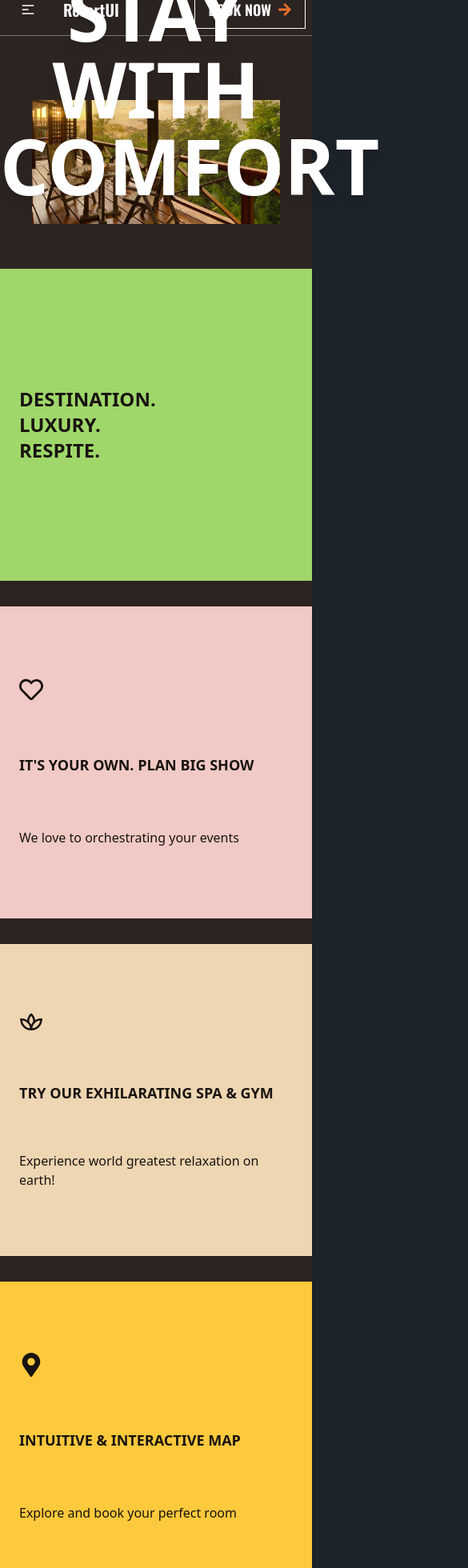
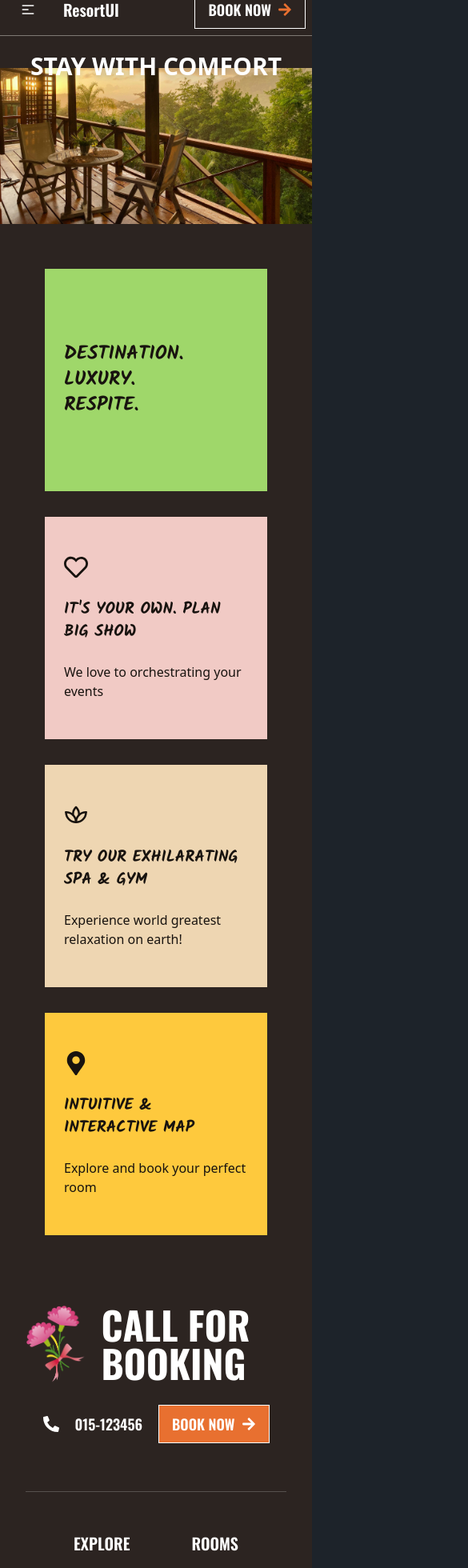
Before and after one commit to KaushalKishorMishra/resort-management-system, a React (Vite) app in the folder frontend/: page / in a window 390 px wide. Shown: the part 20-1980 px from the top of the page at 80% size, 585 px wide, since content can reach past the window. Built offline with nearby package versions, Linux system fonts and the light colour scheme; a web font is replaced by a local one.

Commit message:
feat: make layout responsive and extend tailwindcss

```diff
--- a/frontend/src/components/Footer.tsx
+++ b/frontend/src/components/Footer.tsx
@@ -6,13 +6,13 @@ const Footer: React.FC = () => {
 	return (
 		<>
 			<div className="bg-custom-bg-dark">
-				<footer className="footer p-10 text-white font-ostwald container mx-auto flex flex-col">
-					<div className="flex justify-between items-center w-full">
+				<footer className="footer p-8 text-white font-ostwald md:container flex flex-col">
+					<div className="flex flex-col md:flex-row justify-between items-center w-full">
 						<div className="flex items-center gap-5">
 							<img src="../../public/carnation-flower.png" alt="carnation flowers" className="h-24" />
 							<p className="font-bold text-5xl">CALL FOR BOOKING</p>
 						</div>
-						<div className="flex items-center gap-5">
+						<div className="flex items-center gap-5 my-5">
 							<FaPhoneAlt size={20} />
 							<p className="font-semibold text-lg">015-123456</p>
 							<Link
@@ -24,24 +24,28 @@ const Footer: React.FC = () => {
 						</div>
 					</div>
 					<div className="line border-b border-white border-opacity-20 w-full"></div>
-					<div className="w-full flex justify-evenly font-ostwald">
+					<div className="w-full flex flex-col md:flex-row justify-evenly items-center font-ostwald">
+						<span className="flex w-full justify-evenly">
 							<Link to="/explore" className="btn btn-ghost text-xl">
 								EXPLORE
 							</Link>
 							<Link to="/rooms" className="btn btn-ghost text-xl">
 								ROOMS
 							</Link>
+						</span>
 						<p className="text-4xl">ResortUI</p>
+						<span className="flex w-full justify-evenly">
 							<Link to="/about" className="btn btn-ghost text-xl">
 								ABOUT
 							</Link>
 							<Link to="/activities" className="btn btn-ghost text-xl">
 								ACTIVITIES
 							</Link>
+						</span>
 					</div>
 					<div className="line border-b border-white border-opacity-20 w-full relative">
 						<p
-							className="absolute text-white top-0 left-[50%] font-sans bg-custom-bg-dark"
+							className="absolute text-white top-0 left-[50%] font-sans bg-custom-bg-dark text-xs md:text-sm text-center min-w-max"
 							style={{
 								transform: "translate(-50%, -50%)",
 							}}
--- a/frontend/src/components/Navbar.tsx
+++ b/frontend/src/components/Navbar.tsx
@@ -6,7 +6,7 @@ const Navbar: React.FC = () => {
 	return (
 		<>
 			<div className="w-full bg-custom-bg-dark">
-				<div className="md:container mx-auto">
+				<div className="md:container">
 					<div className="navbar bg-custom-bg-dark text-white border-b border-custom-bg-light border-opacity-40 font-ostwald">
 						<div className="navbar-start">
 							<div className="dropdown">
--- a/frontend/src/components/home/Hero.tsx
+++ b/frontend/src/components/home/Hero.tsx
@@ -6,8 +6,8 @@ const Hero: React.FC = () => {
 	return (
 		<>
 			<div className="bg-custom-bg-dark">
-				<div className="md:container mx-auto pt-20">
-					<div className="hero-img w-full relative px-10">
+				<div className="md:container pt-10 md:pt-20">
+					<div className="hero-img w-full relative md:px-10">
 						{/* src: https://unsplash.com/photos/brown-wooden-table-and-chairs-JTUmzXLoqHQ */}
 						<img className="image-full" src="../../../public/2-chairs-in-resort.jpg" alt="Resort image" />
 						<div
@@ -18,31 +18,40 @@ const Hero: React.FC = () => {
 								transform: "translate(0, -55%)",
 							}}
 						>
-							<h1 className="text-white text-8xl font-bold drop-shadow-lg">STAY WITH COMFORT</h1>
+							<h1 className="text-white font-bold drop-shadow-lg min-w-max text-3xl sm:text-6xl md:text-7xl lg:text-8xl">STAY WITH COMFORT</h1>
+							{/* todo make the header always take 100% width */}
+							{/* <h1 className="" style={{
+								whiteSpace: "nowrap",
+								overflow: "hidden",
+								textOverflow: "ellipsis",
+								width: "100%",
+								fontSize: "100%",
+								margin: "0",
+							}}>STAY WITH COMFORT</h1> */}
 						</div>
 					</div>
 
 
 					{/* cards row */}
-					<div className="grid grid-cols-1 sm:grid-cols-2 lg:grid-cols-4 py-14 gap-8 text-[#18130f]">
-						<div className="bg-[#9fd76a] aspect-square p-6 flex flex-col justify-center text-2xl font-bold">
+					<div className="mx-4 grid grid-cols-1 sm:grid-cols-2 lg:grid-cols-4 py-14 px-10 gap-8 text-[#18130f]">
+						<div className="bg-[#9fd76a] aspect-square p-6 flex flex-col justify-center text-2xl font-bold font-kalam">
 							<span>DESTINATION.</span>
 							<span>LUXURY.</span>
 							<span>RESPITE.</span>
 						</div>
 						<div className="bg-[#f1cac5] aspect-square p-6 flex flex-col justify-evenly">
 							<FaRegHeart size={30} />
-							<p className="font-bold text-lg">IT'S YOUR OWN. PLAN BIG SHOW</p>
+							<p className="font-bold text-xl font-kalam">IT'S YOUR OWN. PLAN BIG SHOW</p>
 							<p>We love to orchestrating your events</p>
 						</div>
 						<div className="bg-[#eed6b2] aspect-square p-6 flex flex-col justify-evenly">
 							<TbPlant2 size={30} />
-							<p className="font-bold text-lg">TRY OUR EXHILARATING SPA & GYM</p>
+							<p className="font-bold text-xl font-kalam">TRY OUR EXHILARATING SPA & GYM</p>
 							<p>Experience world greatest relaxation on earth!</p>
 						</div>
 						<div className="bg-[#fec93d] aspect-square p-6 flex flex-col justify-evenly">
 							<FaMapMarkerAlt size={30} />
-							<p className="font-bold text-lg">INTUITIVE & INTERACTIVE MAP</p>
+							<p className="font-bold text-xl font-kalam">INTUITIVE & INTERACTIVE MAP</p>
 							<p>Explore and book your perfect room</p>
 						</div>
 					</div>
--- a/frontend/src/index.css
+++ b/frontend/src/index.css
@@ -1,5 +1,6 @@
 @import url("https://fonts.googleapis.com/css2?family=Oswald:wght@200..700&display=swap");
 @import url('https://fonts.googleapis.com/css2?family=Macondo&display=swap');
+@import url('https://fonts.googleapis.com/css2?family=Kalam:wght@300;400;700&display=swap');
 
 @tailwind base;
 @tailwind components;
--- a/frontend/tailwind.config.js
+++ b/frontend/tailwind.config.js
@@ -4,6 +4,10 @@ import daisyui from "daisyui";
 export default {
 	content: ["./index.html", "./src/**/*.{js,ts,jsx,tsx}"],
 	theme: {
+		container: {
+			center: true,
+			padding: "1rem",
+		},
 		extend: {
 			colors: {
 				"custom-accent": "#e87030",
@@ -11,9 +15,10 @@ export default {
 				"custom-bg-light": "#fcf7f1",
 			},
 			fontFamily: {
-				"maconda": "Maconda, cursive",
-				"ostwald": "Oswald, sans-serif",
-			}
+				maconda: "Maconda, cursive",
+				ostwald: "Oswald, sans-serif",
+				kalam: "Kalam, cursive",
+			},
 		},
 	},
 	plugins: [daisyui],
```
Lines whose indentation alone changed are shown as unchanged.
